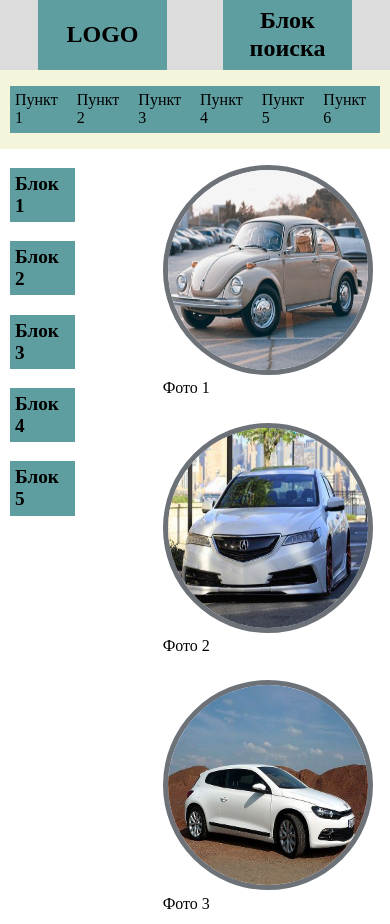
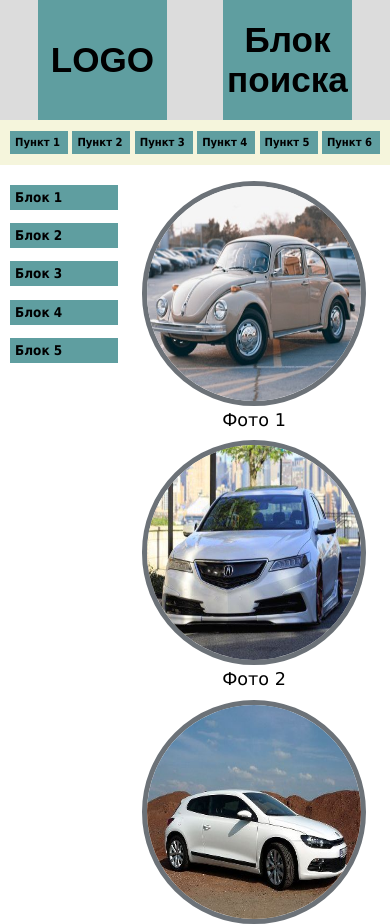
Before and after one commit to MikeBY2018/homework, a plain HTML site: page homework_1/page_14/index.html in a window 390 px wide. Shown: the top 924 px of the page. Drawn offline with Linux system fonts and the light colour scheme.

Commit message:
correct page_01 and page_1.4

```diff
--- a/homework_1/page_14/css/media.css
+++ b/homework_1/page_14/css/media.css
@@ -1,4 +1,4 @@
-@media (max-device-width: 964px) {
+@media (max-device-width: 964px) and (min-width: 681px){
 	.container{
 	max-width: 964px;
 	margin: 0 auto;
@@ -20,7 +20,13 @@
 	}
 }
 
-@media (max-device-width: 680px) {
+@media (max-width: 680px) {
+	header>div>div{
+	justify-content: space-around;
+	}
+	.content ul{
+	justify-content: space-around;
+	}
 	.content {
 	width: 70%;
 	}
@@ -29,37 +35,45 @@
 	}
 	.block{
 	width: 30%;
-	margin: 0;
+	margin: 0 10px 0 0;
 	}
 }
 
-@media (max-device-width: 460px) {
+@media (max-width: 460px) {
+	header>div>div{
+	justify-content: space-around;
+	}
+	.content ul{
+	justify-content: space-around;
+	}
 	.content ul{
 	flex-direction: column;
-	flex-wrap: nowrap;
-	align-items: center;
 	}
 	.content li{
 		margin: 0 0 10px 0;
+		text-align: center;
 	}
-	.content img{
+	body .content ul li img{
 	/*display: block;*/
-	width: 300px;
-	height: 300px;
-	border-radius: 50%;
-	border: 5px solid rgba(10,20,30,0.6);
+	width: 55vw;
+	height: 55vw;
 	}
 	li span{
 	display: block;
-	font-size: 2em;
+	font-size: 1.1em;
 	font-family: Verdana, sans-serif;
 	}
 	h2, h3{
-		font: 3em Arial, sans-serif;
+		font: bold 9vw Arial, sans-serif;
 	}
 	header>div>div{
 	min-height: 120px;
 	}
 	nav li, .block li{
- 	font: 2em Tahoma, sans-serif;
+ 	font: bolder 0.7em Tahoma, sans-serif;
+ 	}
+ 	nav ul li{
+ 		/*margin-right: 2px;*/
+ 		width: 13%;
+ 	}
 }
--- a/homework_1/page_14/index.html
+++ b/homework_1/page_14/index.html
@@ -7,6 +7,8 @@
 	<link rel="stylesheet" href="css/normalize.css">
 	<link rel="stylesheet" href="css/style.css">
 	<link rel="stylesheet" href="css/media.css">
+
+	<meta name="viewport" content="width=device-width, initial-scale=1.0">
 </head>
 <body>
 	<div>
```
Also changed, not shown: homework_0/page_01.html (+7 -7 lines).
